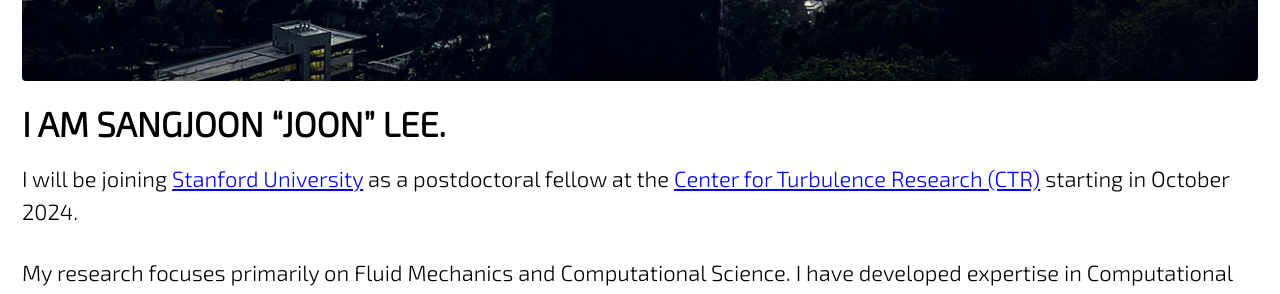
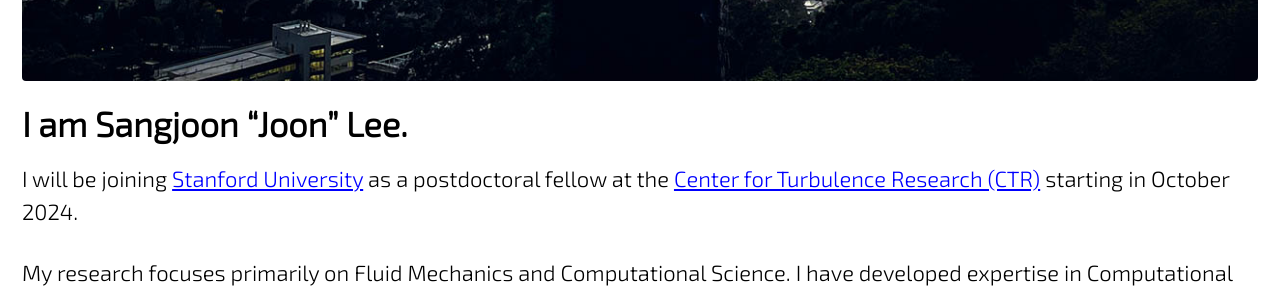
Before and after one commit to jun9303/jun9303.github.io, a Jekyll site: the page built from index.md, in a window 1280 px wide. Shown: the part 1140-1434 px from the top of the page. Built offline with Jekyll 4.4.1, drawn with Linux system fonts in a browser that asks for light colours; cached includes are drawn as plain includes; nearby versions of some CDN libraries.

Commit message:
Minor Site Updates 073024

```diff
--- a/index.md
+++ b/index.md
@@ -13,7 +13,7 @@ intro:
 
 {% include figure id="row1_welcome" image_path="assets/images/welcome_1.jpg" %}
 
-# I AM SANGJOON "JOON" LEE.
+# I am Sangjoon "Joon" Lee.
 
 I will be joining [Stanford University](https://www.stanford.edu/) as a postdoctoral fellow at the [Center for Turbulence Research (CTR)](https://ctr.stanford.edu/) starting in October 2024.
 
```
